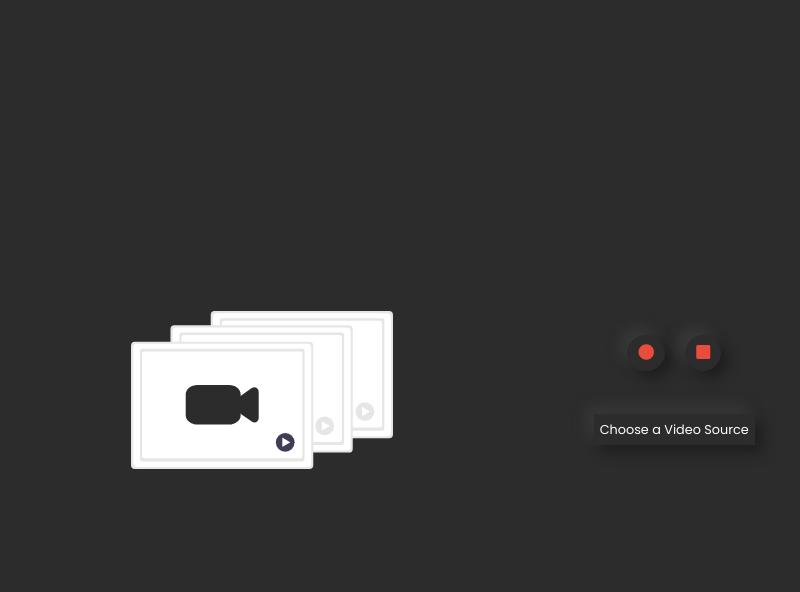
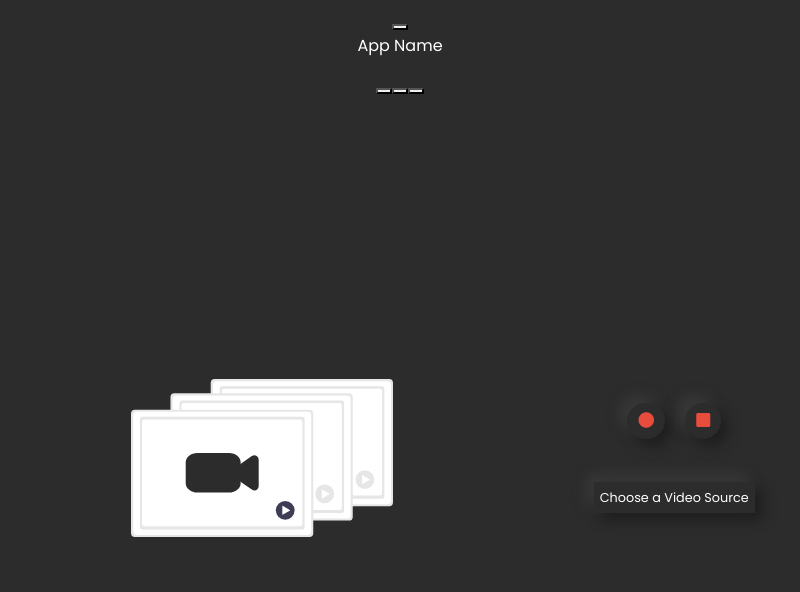
Before and after one commit to ishandeveloper/Recordify, an Electron app: page src/index.html in a window 800 px wide. Drawn offline with nearby package versions, Linux system fonts and the light colour scheme.

Commit message:
added titlebar

```diff
--- a/src/index.css
+++ b/src/index.css
@@ -84,7 +84,7 @@ border-radius: 50%;
   border-radius: 50%;
 }
 .row{
-  min-height: 95vh;
+  min-height: 90vh;
 }
 .video-container{
   display: flex;
--- a/src/index.html
+++ b/src/index.html
@@ -10,6 +10,19 @@
     <script defer src="render.js"></script>
   </head>
   <body class="content">
+    <div class="title-bar">
+      <div class="menu-button-container">
+        <button id="menu-button" class="menu-button" />
+      </div>
+      <div class="app-name-container">
+        <p>App Name</p>
+      </div>
+      <div class="window-controls-container">
+        <button id="minimize-button" class="minimize-button" />
+        <button id="min-max-button" class="min-max-button" />
+        <button id="close-button" class="close-button" />
+      </div>
+    </div>
     <div class="row">
       <div class="col-md-8 video-container">
         <video>
```
